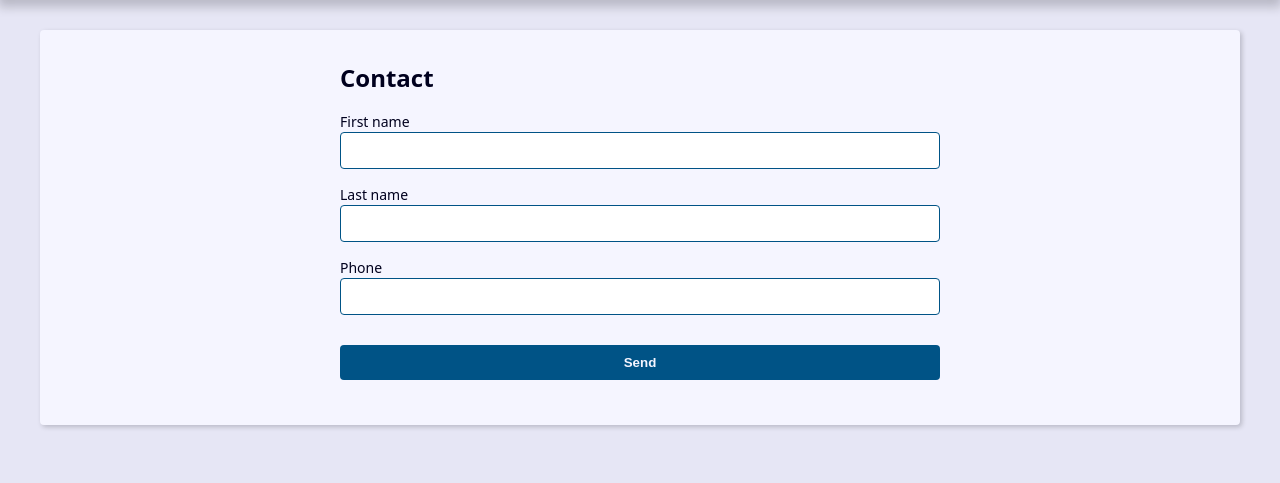
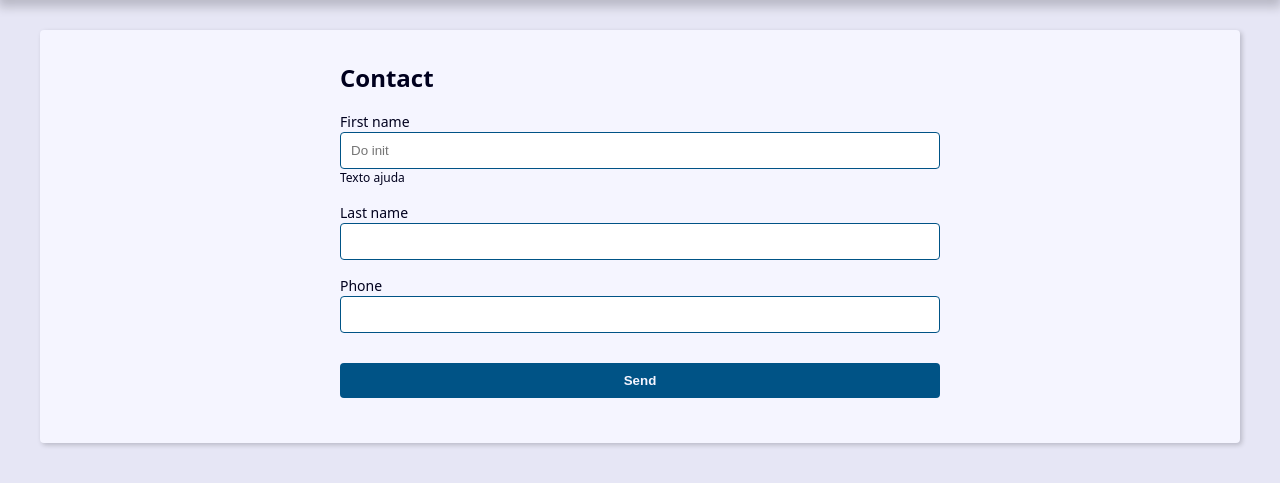
Before and after one commit to luis-otavio-dias/projeto-agenda, a Django app: page /contact/create/ in a window 1280 px wide. Shown: the part 239-722 px from the top of the page. Run offline with Django 5.2, Linux system fonts and the light colour scheme.

Commit message:
att: campos e widgets do form

```diff
--- a/contact/forms.py
+++ b/contact/forms.py
@@ -4,27 +4,49 @@ from . import models
 
 
 class ContactForm(forms.ModelForm):
+    first_name = forms.CharField(
+        widget=forms.TextInput(
+            attrs={
+                "class": "classe-a classe-b",
+                "placeholder": "Do init",
+            },
+        ),
+        help_text="Texto ajuda",
+    )
+
+    def __init__(self, *args, **kwargs):
+        super().__init__(*args, **kwargs)
+
+        # self.fields["first_name"].widget.attrs.update(
+        #     {
+        #         "class": "classe-a classe-b",
+        #         "placeholder": "Type your name",
+        #     }
+        # )
+
     class Meta:
         model = models.Contact
         fields = ("first_name", "last_name", "phone")
+        # widgets = {
+        #     "first_name": forms.TextInput(
+        #         attrs={
+        #             "class": "classe-a classe-b",
+        #             "placeholder": "Type your name",
+        #         },
+        #     ),
+        # }
 
     def clean(self):
         # cleaned_data = self.cleaned_data
 
-        self.add_error(
-            "first_name",
-            ValidationError(
-                "Mensagem de erro",
-                code="invalid",
-            ),
-        )
-
-        self.add_error(
-            "first_name",
-            ValidationError(
-                "Mensagem de erro2",
-                code="invalid",
-            ),
-        )
+        # self.add_error(
+        #     "first_name",
+        #     ValidationError(
+        #         "Mensagem de erro",
+        #         code="invalid",
+        #     ),
+        # )
 
         return super().clean()
+
+    # def
--- a/contact/templates/contact/create.html
+++ b/contact/templates/contact/create.html
@@ -19,6 +19,12 @@
             <label for="{{ field.id_for_label }}">{{field.label}}</label>
             {{ field }}
             {{ field.errors }}
+
+            {% if field.help_text %}
+              <p class="help-text">
+                {{ field.help_text }}
+              </p>
+            {% endif %}
           </div>
         {% endfor %}
       </div>
```
